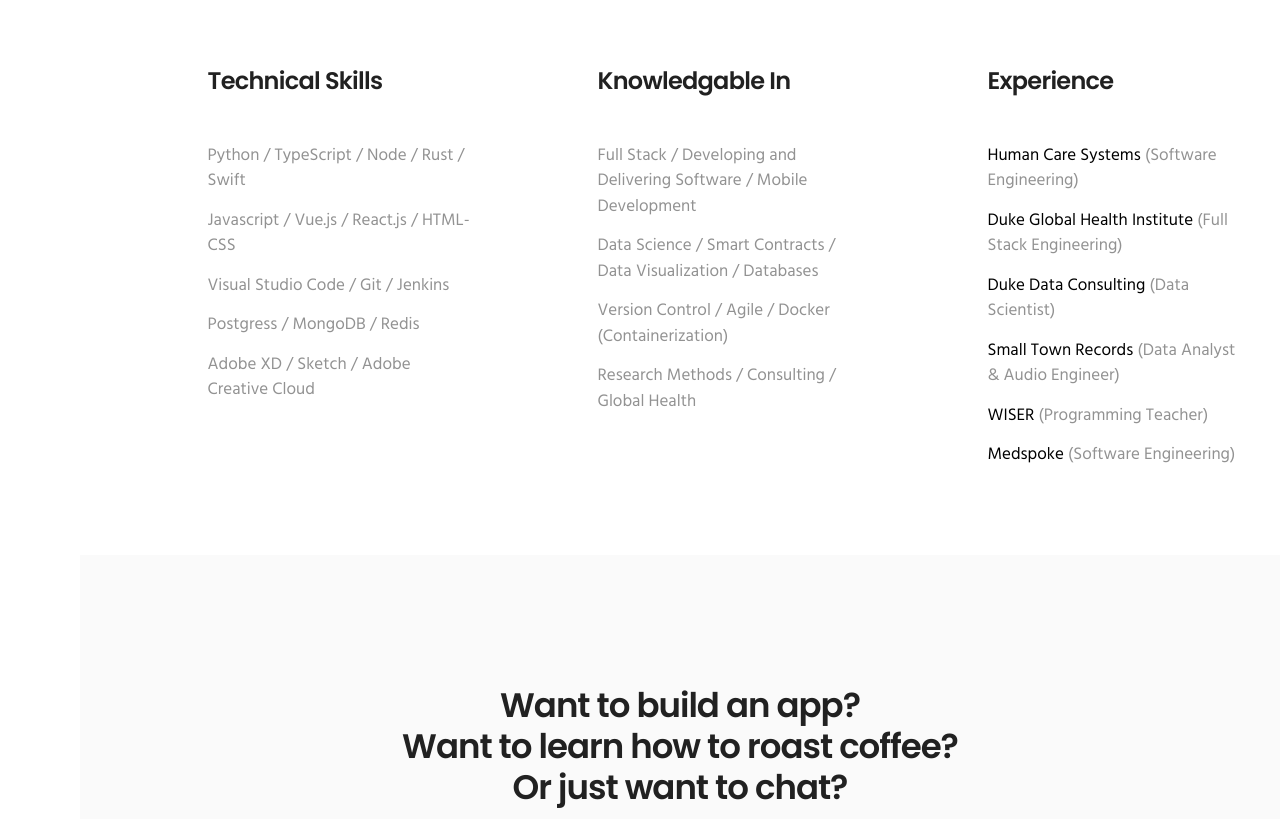
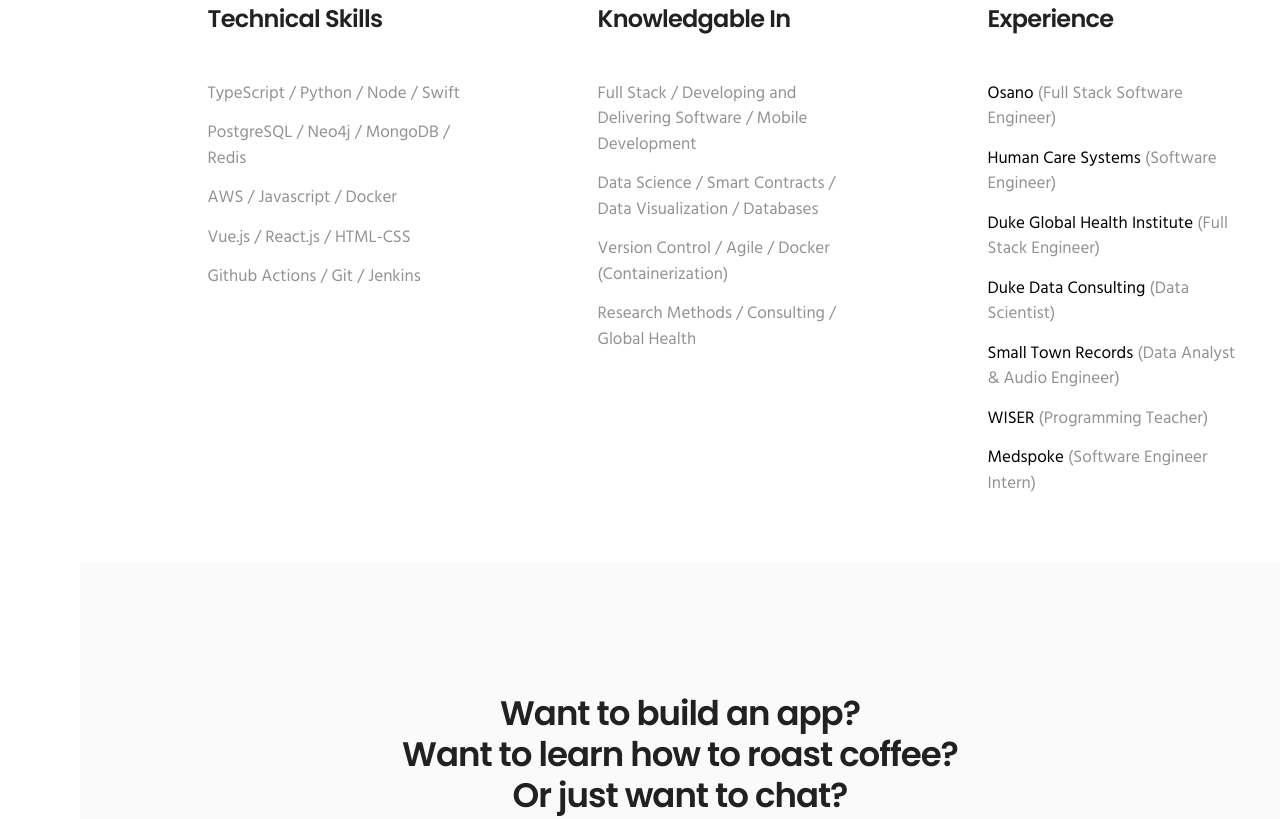
Before and after one commit to MistyLeo12/MistyLeo12.github.io, a plain HTML site: page about.html in a window 1280 px wide. Shown: the part 807-1626 px from the top of the page. Drawn offline with Linux system fonts and the light colour scheme.

Commit message:
Updating with Osano work exp

```diff
--- a/about.html
+++ b/about.html
@@ -148,8 +148,6 @@
               <br><br>
               Growing up most of my childhood in El Salvador and Texas, I became interested in the utilizing data to make real impact on marginalized communities by solving complex problems. Got hooked on the idea of programming with the old, "you can be an architect of the future" pitch. Also, it doesn't hurt that I love creating, learning new things, and helping out! Scalability excites me, performance pushes me, and most of all writing pragmatic code pleases me.
               <br><br>
-              Currently playing around with Rust to learn more about Databases
-              <br><br>
               When I'm away from my keyboard you can catch me swimming, bikepacking, making music on my little OP-Z, experimenting in the kitchen, stargazing, sailing, or figuring out how to bring good coffee with me while camping.
             </p>
           </div> <!-- end col -->
@@ -167,11 +165,11 @@
           <div class="col-md-3 col-md-offset-1 col-sm-4 mb-60">
             <h3 class="heading mb-40">Technical Skills</h3>
             <ul class="list-no-dividers">
-              <li>Python / TypeScript / Node / Rust / Swift </li>
-              <li>Javascript / Vue.js / React.js / HTML-CSS </li>
-              <li>Visual Studio Code / Git / Jenkins</li>
-              <li>Postgress / MongoDB / Redis</li>
-              <li>Adobe XD / Sketch  / Adobe Creative Cloud</li>
+              <li>TypeScript / Python / Node / Swift </li>
+              <li>PostgreSQL / Neo4j / MongoDB / Redis</li>
+              <li>AWS / Javascript  / Docker</li>
+              <li>Vue.js / React.js / HTML-CSS </li>
+              <li>Github Actions / Git / Jenkins</li>
             </ul>
           </div>
           <div class="col-md-3 col-md-offset-1 col-sm-4 mb-60">
@@ -187,12 +185,13 @@
           <div class="col-md-3 col-md-offset-1 col-sm-4">
             <h3 class="heading mb-40">Experience</h3>
             <ul class="list-no-dividers">
-              <li><a>Human Care Systems</a> (Software Engineering)</li>
-              <li><a>Duke Global Health Institute</a> (Full Stack Engineering)</li>
+              <li><a>Osano</a> (Full Stack Software Engineer)</li>
+              <li><a>Human Care Systems</a> (Software Engineer)</li>
+              <li><a>Duke Global Health Institute</a> (Full Stack Engineer)</li>
               <li><a>Duke Data Consulting</a> (Data Scientist)</li>
               <li><a>Small Town Records</a> (Data Analyst & Audio Engineer)</li>
               <li><a href="https://www.wisergirls.org/">WISER</a> (Programming Teacher)</li>
-              <li><a href="https://medspoke.com/">Medspoke</a> (Software Engineering)</li>
+              <li><a href="https://medspoke.com/">Medspoke</a> (Software Engineer Intern)</li>
             </ul>
           </div>
         </div>
@@ -223,7 +222,7 @@
           <div class="row">
             <div class="col-sm-12 copyright text-center">
               <span>
-                &copy; 2021 Gabriel Crowell | All Rights Reserved
+                &copy; 2023 Gabriel Crowell | All Rights Reserved
               </span>
             </div>
           </div>
```
Also changed, not shown: contact.html (+1 -1 lines), elsalvador.html (+1 -1 lines), friends.html (+1 -1 lines), index.html (+1 -1 lines), kenya.html (+1 -1 lines), 13 other files.
